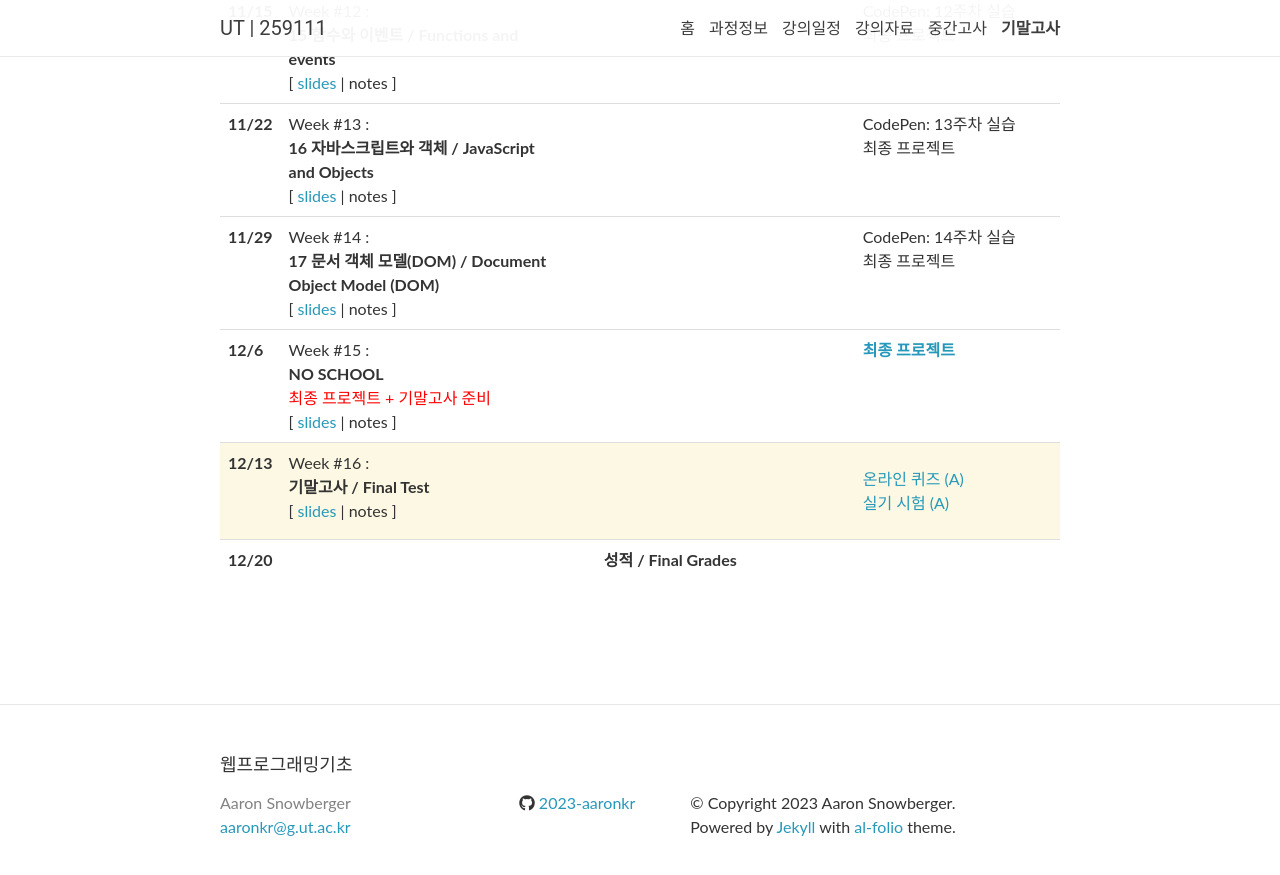
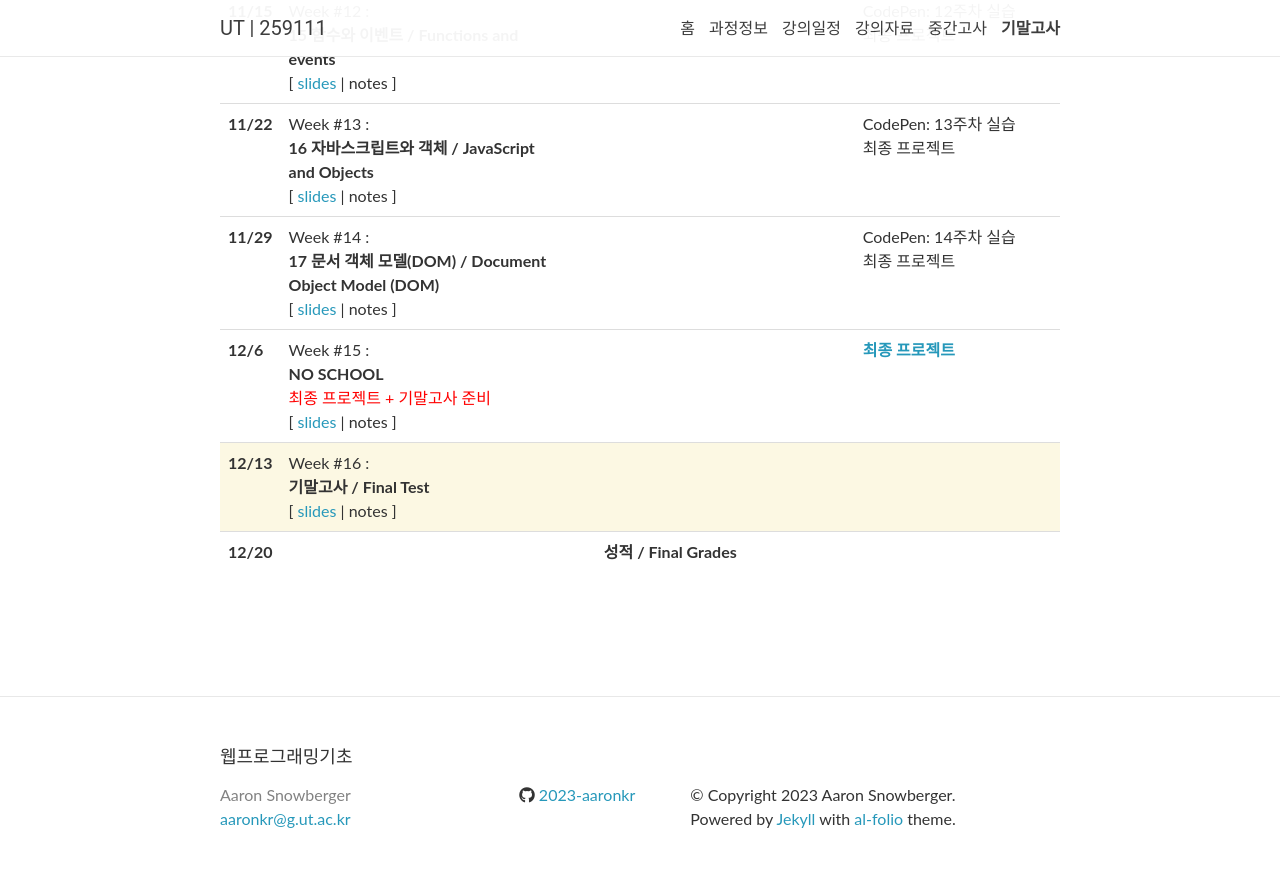
Before and after one commit to 2023-aaronkr/ut-web, a Jekyll site: the page built from _pages/lectures.md, in a window 1280 px wide and 900 px high, scrolled down 2013 px. Shown: the top 875 px of the window. Built offline with Jekyll 4.4.1, drawn with Linux system fonts in a browser that asks for light colours; nearby versions of some CDN libraries; comment, search, counter and statistics services are not loaded.

Commit message:
Update lectures.yml

```diff
--- a/_data/lectures.yml
+++ b/_data/lectures.yml
@@ -187,7 +187,7 @@
   slides: "https://docs.google.com/presentation/d/18THpO0rkZVNFqCglpIXPPvTn9sO4VERVvoQOQ7IyDHM/edit?usp=sharing"
   readings:
   logistics: >
-    <div>
+    <div style="display:none;">
       <a href="https://forms.gle/xEJWaERPf7MgdhGN7">온라인 퀴즈 (A)</a><br>
       <a href="https://docs.google.com/presentation/d/17qFMX3SJYgDX4iD9h9WM1cbLnRQu1H_yKKsU6LO9mt4/edit?usp=sharing">실기 시험 (A)</a><br>
     </div>
```
